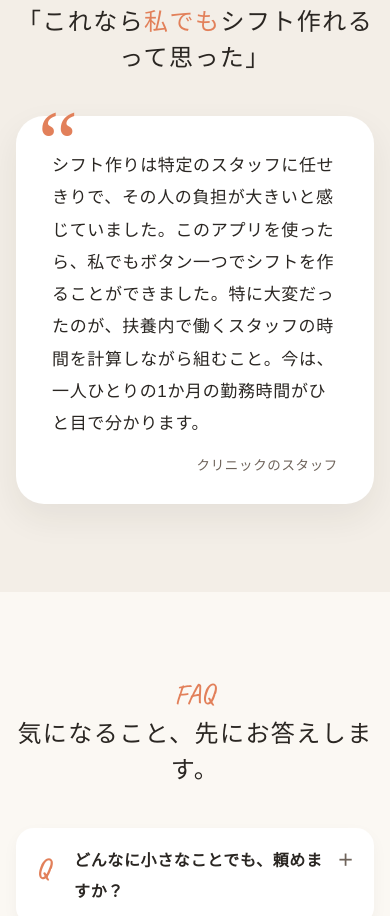
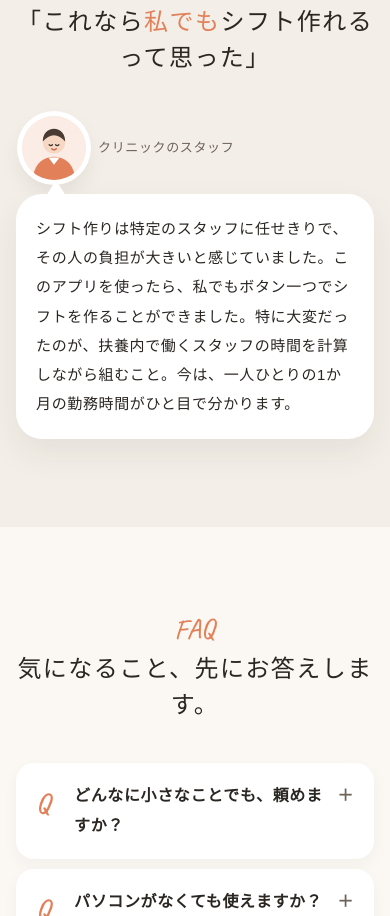
Before and after one commit to omega-ai-lab-39/omega-works, a plain HTML site: page index.html in a window 390 px wide. Shown: the part 7472-8388 px from the top of the page. Drawn offline with Linux system fonts and the light colour scheme; a web font is replaced by a local one.

Commit message:
お客様の声をスタッフの顔と吹き出しに
Co-Authored-By: Claude Opus 5.5 <noreply@anthropic.com>

```diff
--- a/index.html
+++ b/index.html
@@ -8,7 +8,7 @@
 <link rel="preconnect" href="https://fonts.googleapis.com">
 <link rel="preconnect" href="https://fonts.gstatic.com" crossorigin>
 <link href="https://fonts.googleapis.com/css2?family=Caveat:wght@500;600&family=Kiwi+Maru:wght@400;500&display=swap" rel="stylesheet">
-<link rel="stylesheet" href="style.css?v=10">
+<link rel="stylesheet" href="style.css?v=11">
 </head>
 <body>
 
@@ -179,9 +179,9 @@
       <span class="script">voice</span>
       <h2>「これなら<span class="pop">私でも</span>シフト作れるって思った」</h2>
     </div>
-    <div class="voice">
-      <p>シフト作りは特定のスタッフに任せきりで、その人の負担が大きいと感じていました。このアプリを使ったら、私でもボタン一つでシフトを作ることができました。特に大変だったのが、扶養内で働くスタッフの時間を計算しながら組むこと。今は、一人ひとりの1か月の勤務時間がひと目で分かります。</p>
-      <p class="who">クリニックのスタッフ</p>
+    <div class="voice talk">
+      <div class="speaker"><span class="face"><svg viewBox="0 0 80 80" aria-hidden="true"><circle cx="40" cy="40" r="40" fill="#FBEDE5"/><path d="M14 74c3-15 13-23 26-23s23 8 26 23a40 40 0 0 1-52 0Z" fill="#E2805A"/><path d="M33 52l7 9 7-9" fill="#fff"/><circle cx="40" cy="33" r="14" fill="#F6D7C3"/><path d="M26 32c0-10 6-16 14-16s14 6 14 16c-4-5-9-8-14-8s-10 3-14 8Z" fill="#4A3B32"/><path d="M34 36q2 2 4 0M42 36q2 2 4 0" stroke="#3A2F28" stroke-width="1.6" fill="none" stroke-linecap="round"/><path d="M37 41q3 2.5 6 0" stroke="#C9673F" stroke-width="1.6" fill="none" stroke-linecap="round"/></svg></span><p class="who">クリニックの<br>スタッフ</p></div>
+      <div class="bubble"><p>シフト作りは特定のスタッフに任せきりで、その人の負担が大きいと感じていました。このアプリを使ったら、私でもボタン一つでシフトを作ることができました。特に大変だったのが、扶養内で働くスタッフの時間を計算しながら組むこと。今は、一人ひとりの1か月の勤務時間がひと目で分かります。</p></div>
     </div>
   </div>
 </section>
--- a/style.css
+++ b/style.css
@@ -483,3 +483,23 @@ a.mv-card .cap b::after{content:" ›"}
 /* 押せる印：見やすい丸い矢印に */
 a.mv-card .cap b::after{content:"→";display:inline-flex;align-items:center;justify-content:center;width:17px;height:17px;border-radius:50%;background:var(--orange);color:#fff;font-size:10px;font-weight:700;margin-left:5px;vertical-align:1px;line-height:1}
 @media (max-width:560px){a.mv-card .cap b::after{width:15px;height:15px;font-size:9px;margin-left:3px}}
+/* お客様の声：スタッフの顔と吹き出し */
+.voice.talk{background:none;box-shadow:none;padding:0;display:flex;align-items:flex-start;gap:22px}
+.voice.talk::before{content:none}
+.voice.talk .speaker{flex:none;width:104px;text-align:center}
+.voice.talk .face{display:block;width:96px;height:96px;margin:0 auto;border-radius:50%;box-shadow:0 0 0 5px #fff,0 10px 22px rgba(42,38,34,.1);overflow:hidden}
+.voice.talk .face svg{width:100%;height:100%;display:block}
+.voice.talk .who{text-align:center;margin:12px 0 0;font-size:13px;line-height:1.55}
+.voice.talk .bubble{position:relative;flex:1;background:#fff;border-radius:26px;padding:26px 30px;box-shadow:0 14px 34px rgba(42,38,34,.07)}
+.voice.talk .bubble::before{content:"";position:absolute;left:-14px;top:36px;border:10px solid transparent;border-right:16px solid #fff;border-left:0}
+.voice.talk .bubble p{margin:0;font-size:16.5px;line-height:1.95}
+@media (max-width:600px){
+  .voice.talk{flex-direction:column;align-items:flex-start;gap:14px}
+  .voice.talk .speaker{display:flex;align-items:center;gap:12px;width:auto;text-align:left;padding-left:6px}
+  .voice.talk .face{width:64px;height:64px;margin:0}
+  .voice.talk .who{margin:0;text-align:left}
+  .voice.talk .who br{display:none}
+  .voice.talk .bubble{padding:20px 20px}
+  .voice.talk .bubble::before{left:30px;top:-14px;border:10px solid transparent;border-bottom:16px solid #fff;border-top:0}
+  .voice.talk .bubble p{font-size:15px}
+}
```
Also changed, not shown: works.html (+1 -1 lines).
